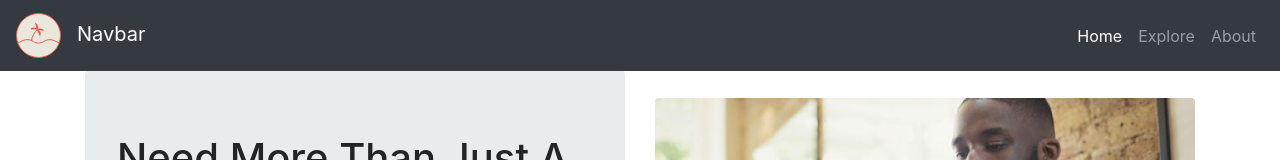
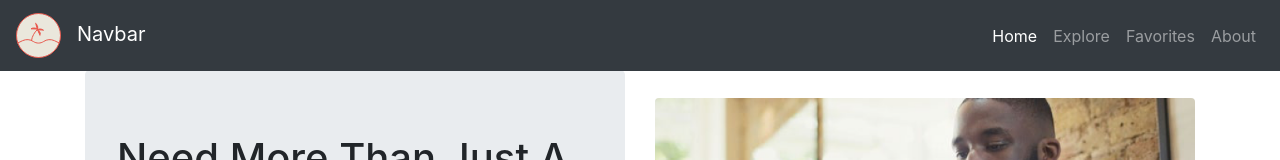
Before and after one commit to daniel-dawson/remote-oasis, a React (Create React App) app: page / in a window 1280 px wide. Shown: the top 160 px of the page. Built offline with nearby package versions, Linux system fonts and the light colour scheme.

Commit message:
Introduce favorites link

```diff
--- a/src/components/NavBar.js
+++ b/src/components/NavBar.js
@@ -28,8 +28,11 @@ function NavBar() {
             <Nav.Link eventKey="home" as={NavLink} to="/" exact>
               Home
             </Nav.Link>
-            <Nav.Link eventKey="explore" as={NavLink} to="/explore">
+            <Nav.Link eventKey="explore" as={NavLink} to="/explore/cafes">
               Explore
+            </Nav.Link>
+            <Nav.Link eventKey="favorites" as={NavLink} to="/favorites">
+              Favorites
             </Nav.Link>
             <Nav.Link eventKey="about" as={NavLink} to="/about">
               About
```
